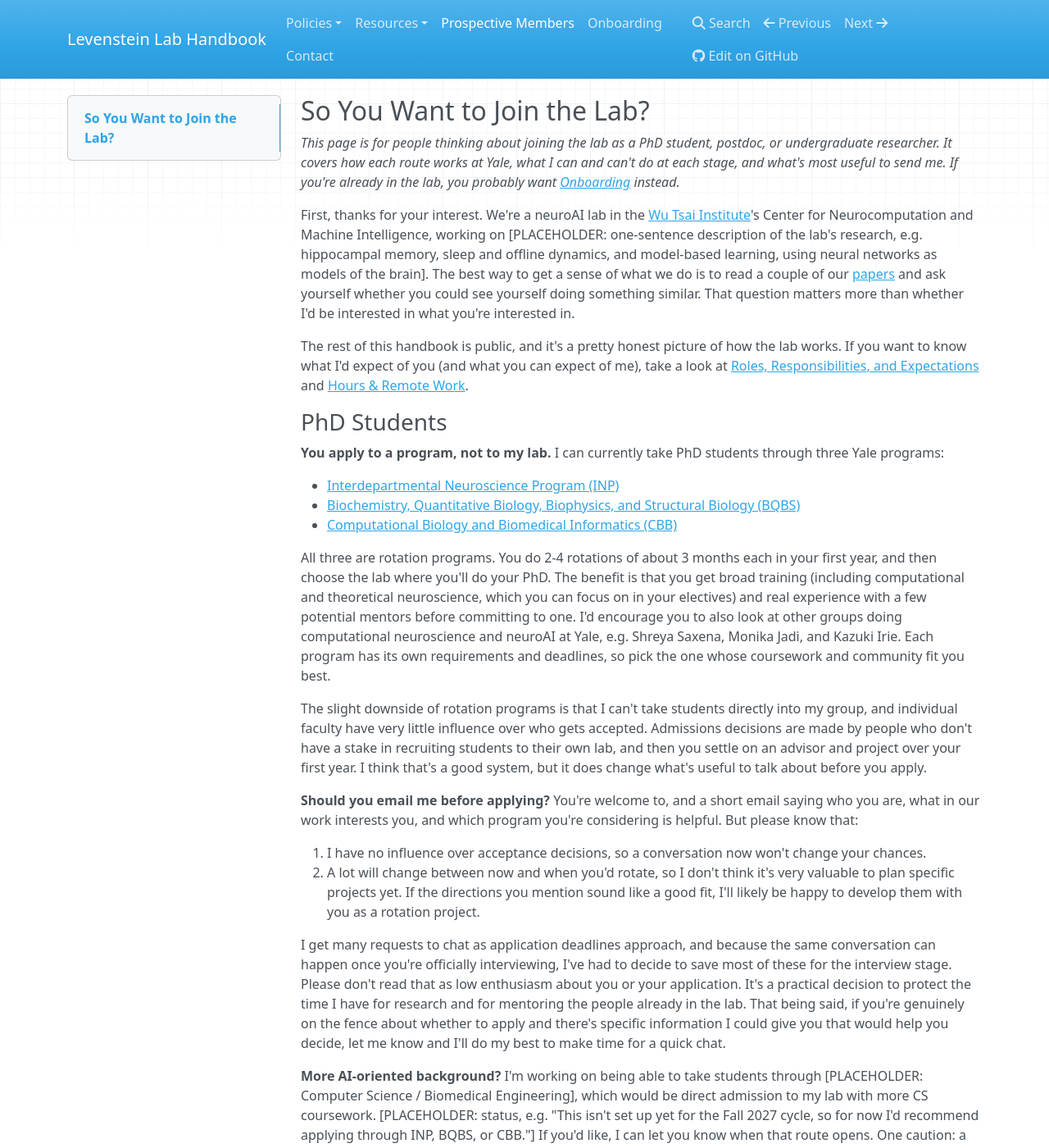
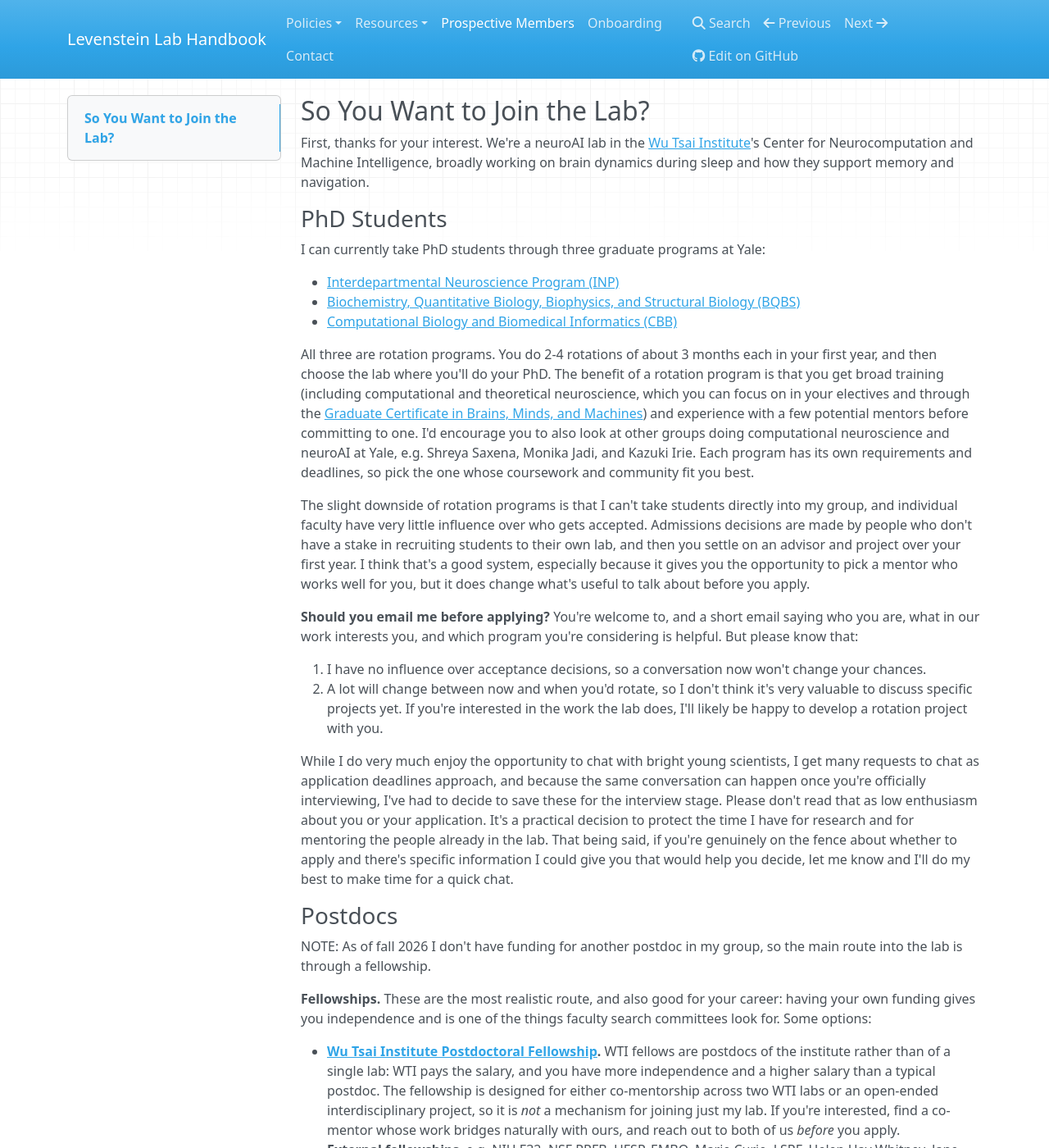
Before and after one commit to LevensteinLab/Lab-Handbook, an MkDocs documentation site: the page built from docs/prospective_members.md, in a window 1280 px wide and 1400 px high. Shown: the whole window at 82% size. Built offline with MkDocs 1.6.1, drawn with Linux system fonts in a browser that asks for light colours; nearby versions of some CDN libraries; some of the changed text lies outside the part shown.

Commit message:
Update prospective_members.md

```diff
--- a/docs/prospective_members.md
+++ b/docs/prospective_members.md
@@ -1,71 +1,46 @@
 ## So You Want to Join the Lab?
 
-*This page is for people thinking about joining the lab as a PhD student, postdoc, or undergraduate researcher. It covers how each route works at Yale, what I can and can't do at each stage, and what's most useful to send me. If you're already in the lab, you probably want [Onboarding](onboarding.md) instead.*
-
-First, thanks for your interest. We're a neuroAI lab in the [Wu Tsai Institute](https://wti.yale.edu/)'s Center for Neurocomputation and Machine Intelligence, working on [PLACEHOLDER: one-sentence description of the lab's research, e.g. hippocampal memory, sleep and offline dynamics, and model-based learning, using neural networks as models of the brain]. The best way to get a sense of what we do is to read a couple of our [papers](PLACEHOLDER: link to lab website publications) and ask yourself whether you could see yourself doing something similar. That question matters more than whether I'd be interested in what you're interested in.
-
-The rest of this handbook is public, and it's a pretty honest picture of how the lab works. If you want to know what I'd expect of you (and what you can expect of me), take a look at [Roles, Responsibilities, and Expectations](Policies/responsibilities.md) and [Hours & Remote Work](Policies/hours_remote_vacation.md).
-
+First, thanks for your interest. We're a neuroAI lab in the [Wu Tsai Institute](https://wti.yale.edu/)'s Center for Neurocomputation and Machine Intelligence, broadly working on brain dynamics during sleep and how they support memory and navigation.
 
 ### PhD Students
 
-**You apply to a program, not to my lab.** I can currently take PhD students through three Yale programs:
+I can currently take PhD students through three graduate programs at Yale:
 
 - [Interdepartmental Neuroscience Program (INP)](https://medicine.yale.edu/inp/)
 - [Biochemistry, Quantitative Biology, Biophysics, and Structural Biology (BQBS)](https://medicine.yale.edu/bbs/tracks/biochemistry-quantitative-biophysics-structural-biology/)
 - [Computational Biology and Biomedical Informatics (CBB)](https://cbb.yale.edu/)
 
-All three are rotation programs. You do 2-4 rotations of about 3 months each in your first year, and then choose the lab where you'll do your PhD. The benefit is that you get broad training (including computational and theoretical neuroscience, which you can focus on in your electives) and real experience with a few potential mentors before committing to one. I'd encourage you to also look at other groups doing computational neuroscience and neuroAI at Yale, e.g. Shreya Saxena, Monika Jadi, and Kazuki Irie. Each program has its own requirements and deadlines, so pick the one whose coursework and community fit you best.
+All three are rotation programs. You do 2-4 rotations of about 3 months each in your first year, and then choose the lab where you'll do your PhD. The benefit of a rotation program is that you get broad training (including computational and theoretical neuroscience, which you can focus on in your electives and through the [Graduate Certificate in Brains, Minds, and Machines](https://wti.yale.edu/initiatives/graduate-certificate)) and experience with a few potential mentors before committing to one. I'd encourage you to also look at other groups doing computational neuroscience and neuroAI at Yale, e.g. Shreya Saxena, Monika Jadi, and Kazuki Irie. Each program has its own requirements and deadlines, so pick the one whose coursework and community fit you best.
 
-The slight downside of rotation programs is that I can't take students directly into my group, and individual faculty have very little influence over who gets accepted. Admissions decisions are made by people who don't have a stake in recruiting students to their own lab, and then you settle on an advisor and project over your first year. I think that's a good system, but it does change what's useful to talk about before you apply.
+The slight downside of rotation programs is that I can't take students directly into my group, and individual faculty have very little influence over who gets accepted. Admissions decisions are made by people who don't have a stake in recruiting students to their own lab, and then you settle on an advisor and project over your first year. I think that's a good system, especially because it gives you the opportunity to pick a mentor who works well for you, but it does change what's useful to talk about before you apply.
 
 **Should you email me before applying?** You're welcome to, and a short email saying who you are, what in our work interests you, and which program you're considering is helpful. But please know that:
 
 1. I have no influence over acceptance decisions, so a conversation now won't change your chances.
-2. A lot will change between now and when you'd rotate, so I don't think it's very valuable to plan specific projects yet. If the directions you mention sound like a good fit, I'll likely be happy to develop them with you as a rotation project.
+2. A lot will change between now and when you'd rotate, so I don't think it's very valuable to discuss specific projects yet. If you're interested in the work the lab does, I'll likely be happy to develop a rotation project with you.
 
-I get many requests to chat as application deadlines approach, and because the same conversation can happen once you're officially interviewing, I've had to decide to save most of these for the interview stage. Please don't read that as low enthusiasm about you or your application. It's a practical decision to protect the time I have for research and for mentoring the people already in the lab. That being said, if you're genuinely on the fence about whether to apply and there's specific information I could give you that would help you decide, let me know and I'll do my best to make time for a quick chat.
-
-**More AI-oriented background?** I'm working on being able to take students through [PLACEHOLDER: Computer Science / Biomedical Engineering], which would be direct admission to my lab with more CS coursework. [PLACEHOLDER: status, e.g. "This isn't set up yet for the Fall 2027 cycle, so for now I'd recommend applying through INP, BQBS, or CBB."] If you'd like, I can let you know when that route opens. One caution: a direct-admit offer from another lab is not a back door into mine. If you want to work with me, apply through a program that leads here.
-
-**International applicants:** [PLACEHOLDER: brief note on funding constraints, e.g. some training grants are restricted to US citizens/permanent residents, so check each program's policy.]
+While I do very much enjoy the opportunity to chat with bright young scientists, I get many requests to chat as application deadlines approach, and because the same conversation can happen once you're officially interviewing, I've had to decide to save these for the interview stage. Please don't read that as low enthusiasm about you or your application. It's a practical decision to protect the time I have for research and for mentoring the people already in the lab. That being said, if you're genuinely on the fence about whether to apply and there's specific information I could give you that would help you decide, let me know and I'll do my best to make time for a quick chat.
 
 
 ### Postdocs
 
-[PLACEHOLDER: current funding status. As of fall 2026 I don't have dedicated funding for a postdoc position, so the main route into the lab is through a fellowship.] If I do have an open position, I'll post it on the [lab website](PLACEHOLDER) and on Bluesky.
+NOTE: As of fall 2026 I don't have funding for another postdoc in my group, so the main route into the lab is through a fellowship.
 
 **Fellowships.** These are the most realistic route, and also good for your career: having your own funding gives you independence and is one of the things faculty search committees look for. Some options:
 
-- **[Wu Tsai Institute Postdoctoral Fellowship](PLACEHOLDER: link).** WTI fellows are postdocs of the institute rather than of a single lab: WTI pays the salary, and you have more independence and a higher salary than a typical postdoc. The fellowship is designed for either co-mentorship across two WTI labs or an open-ended interdisciplinary project, so it is *not* a mechanism for joining just my lab. If you're interested, find a co-mentor whose work bridges naturally with ours, and reach out to both of us *before* you apply. You write the proposal; your mentors confirm they're willing to supervise. The deadline has been October 1. [PLACEHOLDER: confirm for the current cycle.]
+- **[Wu Tsai Institute Postdoctoral Fellowship](https://wti.yale.edu/initiatives/postdoctoral).** WTI fellows are postdocs of the institute rather than of a single lab: WTI pays the salary, and you have more independence and a higher salary than a typical postdoc. The fellowship is designed for either co-mentorship across two WTI labs or an open-ended interdisciplinary project, so it is *not* a mechanism for joining just my lab. If you're interested, find a co-mentor whose work bridges naturally with ours, and reach out to both of us *before* you apply.
 - **External fellowships**, e.g. NIH F32, NSF PRFB, HFSP, EMBO, Marie Curie, LSRF, Helen Hay Whitney, Jane Coffin Childs, and fellowships from your home country for researchers going abroad. See our [Fellowships/Grants](Resources/funding.md) page for a running list. If you plan to apply for one of these with me as sponsor, please get in touch well in advance: Yale needs the complete package about a week before the sponsor deadline, and I'll want time to give you real feedback.
-
-**Think about the angle.** A postdoc is short, and it's not "PhD part two." It's where you build a research identity that's distinctively yours ("I did X in my PhD, Y in my postdoc, and here's the research program only I can do"). Many postdocs come to the lab to add a complementary skill, and I'm very happy to have people from experimental backgrounds. That being said, if you've never trained a neural network, a fully computational postdoc means retraining from scratch, and that's a hard place to be on a postdoc timeline. Often a better structure is to keep an experimental anchor and add computation at an angle, for example with an experimental primary mentor and me as a co-mentor. I'm happy to talk through which setup makes sense for you.
 
 **What to send.** Your CV, a short paragraph on what you'd want to work on and how it connects to our work, and which funding route you have in mind.
 
 
 ### Undergraduates
 
-I'm happy to work with Yale undergraduates, and I take a limited number each year so that each person gets real mentorship. [PLACEHOLDER: how many / which semesters; whether you take students for credit (e.g. independent study, senior thesis) as well as paid positions.]
-
-**How it works.** Undergraduates in the lab are paid through Yale student employment. [PLACEHOLDER: hourly expectations.] Each undergrad gets a clearly defined project and a start date, with specific goals each week, and usually works day to day with a grad student or postdoc as well as with me. We'll read a paper or book chapter together each week, and you'll work in a GitHub repo with regular code check-ins. See the [undergraduate section of Roles and Expectations](Policies/responsibilities.md#undergraduate-researchers) for more.
-
-**What helps.** Programming experience (Python) and some linear algebra and calculus will make it much easier to get going. You don't need to have trained a neural network before, but you should be excited to learn how. [PLACEHOLDER: any relevant courses you'd recommend.]
+I'm happy to work with Yale undergraduates, and I take a limited number each year so that each person gets real mentorship. If you're interested, please reach out and I'll let you know if there's any projects in the lab that are looking for an undergraduate research assistant for which you'd be a good fit. Necessary background will vary with the project. However, programming experience (Python), linear algebra, and calculus are generally a good background experience to have. Bonus points if you've worked with pytorch before. You don't need to have trained a neural network before, but you should be excited to learn how.
 
 **What to send.** A short email with your year, your coursework and any programming or research experience, what in our work interests you, and how many hours a week you could commit. Please attach a CV or transcript.
 
-If you do good work with us and want to go to grad school, I'm happy to help with applications and will write you a strong letter.
-
-
-### Applying to Grad School (Here or Anywhere)
-
-Some general advice I find myself giving often:
-
-- **Programs, not labs.** The same PI is often reachable through several programs with different mechanics (direct admit vs. rotations). Check which programs lead to the labs you care about. Admittedly, emailing every PI to ask is a lot of work for everyone, and I don't have a better answer yet.
-- **Your statement of purpose is about your research trajectory, not your life story.** What you've done (and your specific role), the questions you want to pursue, and why this program. Name a few faculty with concrete overlaps. Explaining your reasoning matters more than whether a project "worked." Most are 1-2 pages. See e.g. [Berkeley](https://grad.berkeley.edu/admissions/application-process/writing-your-statements/) and [Cornell](https://gradschool.cornell.edu/inclusion/recruitment/prospective-students/writing-your-statement-of-purpose/) for good guides.
-- **An academic CV is not a resume.** No bullet points describing what you did. Just list everything: positions, posters (with titles), talks, papers. Pro tip: add things as they happen, because it's painful to reconstruct later.
-- **Make life easy for your letter writers.** At least one letter should come from a research mentor. Send them your CV, draft statement, a list of programs and deadlines, and a few bullets on what you did together. Remind them two weeks, one week, and two days before each deadline.
+I'm not able to take undergraduate students from other institutations at this time, except through dedicated exchange/fellowship programs with Yale.
 
 
 ### Contact
```
